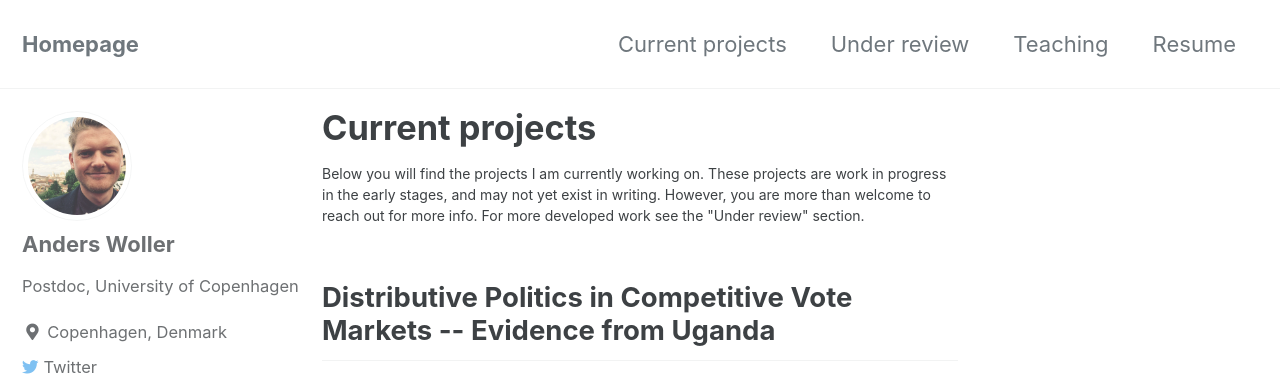
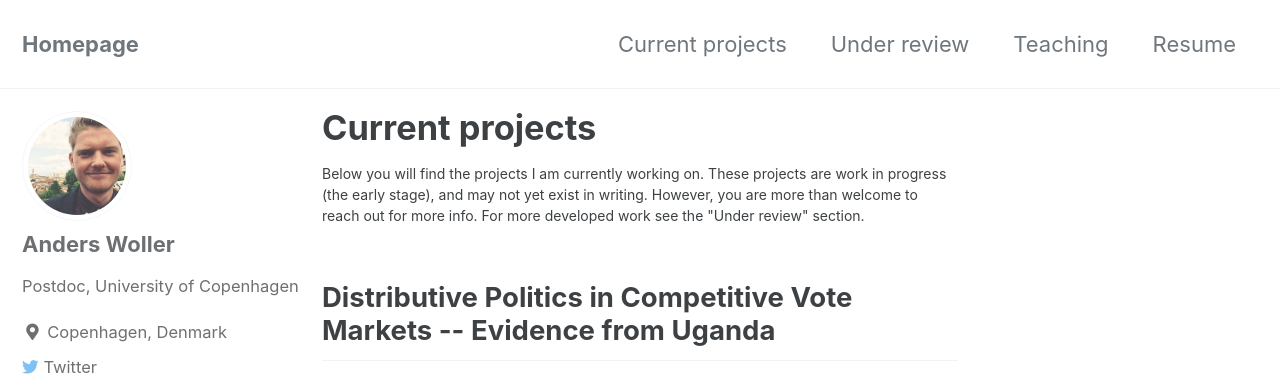
Before and after one commit to AndersWoller/AndersWoller.github.io, a Jekyll site: the page built from _pages/research.md, in a window 1280 px wide and 900 px high. Shown: the top 379 px of the window. Built offline with Jekyll 4.4.1, drawn with Linux system fonts in a browser that asks for light colours; cached includes are drawn as plain includes.

Commit message:
intro research

```diff
--- a/_pages/research.md
+++ b/_pages/research.md
@@ -2,7 +2,7 @@
 title: "Current projects"
 permalink: /Research/
 ---
-<p style="font-size:14px"> Below you will find the projects I am currently working on. These projects are work in progress in the early stages, and may not yet exist in writing. However, you are more than welcome to reach out for more info. For more developed work see the "Under review" section. </p>
+<p style="font-size:14px"> Below you will find the projects I am currently working on. These projects are work in progress (the early stage), and may not yet exist in writing. However, you are more than welcome to reach out for more info. For more developed work see the "Under review" section. </p>
 
 
 
```
